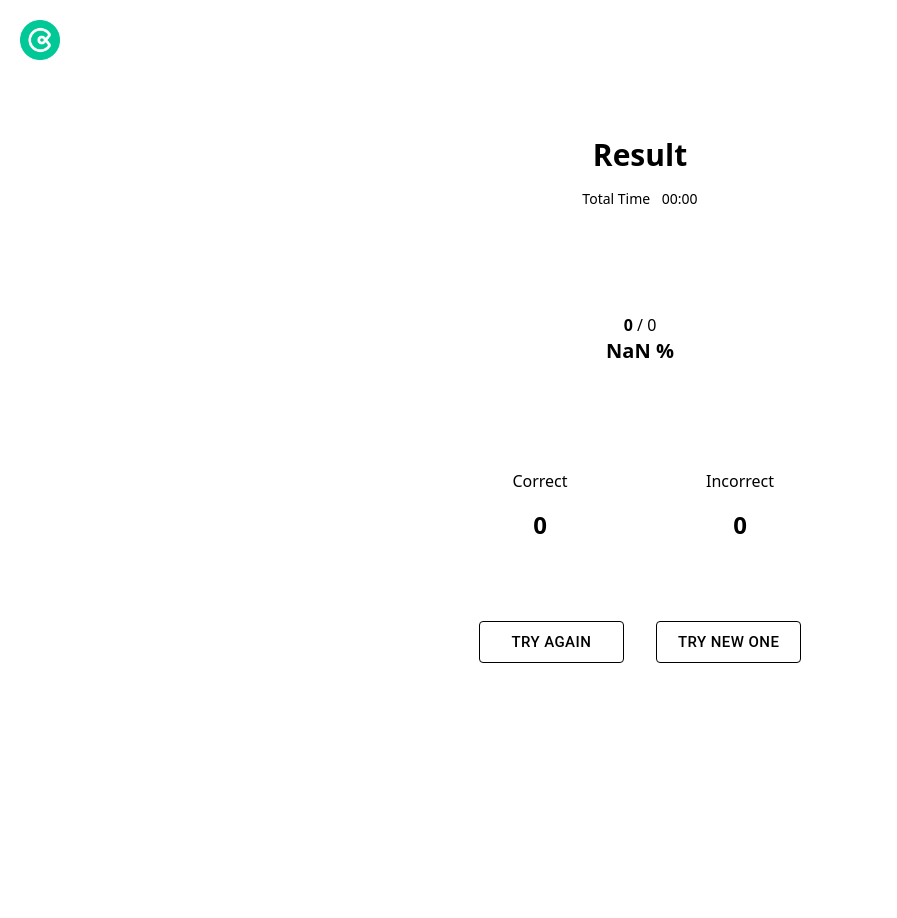
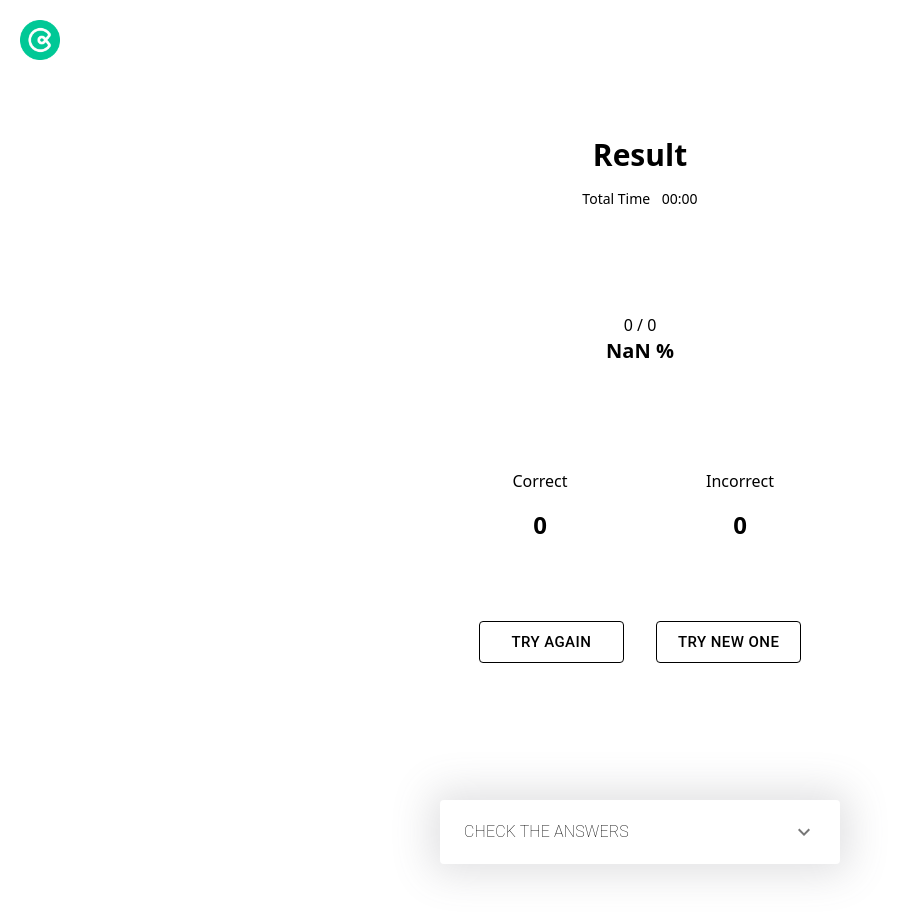
Before and after one commit to dauhnKim/quiz, a React (Create React App) app: page /quiz-result in a window 1280 px wide. Shown: the top 918 px of the page, without its empty margins (0-897 px from the left). Before the commit the page ends 800 px from the top, so only its background shows below. Built offline with nearby package versions, Linux system fonts and the light colour scheme.

Commit message:
feat: add a review note feature for wrong answers

```diff
--- a/package.json
+++ b/package.json
@@ -5,6 +5,7 @@
   "dependencies": {
     "@emotion/react": "11.9.3",
     "@emotion/styled": "11.9.3",
+    "@mui/icons-material": "^5.8.4",
     "@mui/material": "5.8.7",
     "@testing-library/jest-dom": "5.16.4",
     "@testing-library/react": "13.3.0",
--- /dev/null
+++ b/src/components/AccordionSet.tsx
@@ -0,0 +1,28 @@
+import React, { ReactNode } from "react";
+
+import ExpandMoreIcon from "@mui/icons-material/ExpandMore";
+import { Accordion, AccordionDetails, AccordionSummary, Typography } from "@mui/material";
+
+import { useAtomValue } from "jotai";
+import { themeAtom } from "../utils/store";
+
+interface Props {
+  title: string;
+  children: ReactNode;
+}
+
+const AccordionSet: React.FC<Props> = ({ title, children }) => {
+  const theme = useAtomValue(themeAtom);
+
+  return (
+    <Accordion className="p-2" sx={{ backgroundColor: "transparent", color: "inherit", boxShadow: "rgba(100, 100, 111, 0.2) 0px 0px 40px 9px" }}>
+      <AccordionSummary expandIcon={<ExpandMoreIcon sx={{ color: theme === "dark" ? "white" : "#777" }} />} aria-controls="panel1bh-content" id="panel1bh-header">
+        <Typography className="uppercase !font-extralight">{title}</Typography>
+      </AccordionSummary>
+
+      <AccordionDetails>{children}</AccordionDetails>
+    </Accordion>
+  );
+};
+
+export default AccordionSet;
--- a/src/components/Layout.tsx
+++ b/src/components/Layout.tsx
@@ -10,7 +10,7 @@ const url = "https://www.classting.com/";
 
 const Layout: React.FC<Props> = ({ children }) => {
   return (
-    <div className="dark:bg-[#0c0c0c] dark:text-[#fafafa] h-screen w-screen flex items-center justify-center">
+    <div className="dark:bg-[#0c0c0c] dark:text-[#fafafa] h-full w-screen flex items-center justify-center">
       <img src="/assets/classting_logo.png" alt="logo" className="h-10 w-10 absolute left-5 top-5 cursor-pointer" onClick={() => window.open(url, "_blank", "noopener,noreferrer")} />
       <div className="absolute right-5 top-5 flex items-center space-x-5">
         <StopWatch />
--- a/src/components/PieChart.tsx
+++ b/src/components/PieChart.tsx
@@ -29,7 +29,9 @@ const PieChart: React.FC<Props> = ({ data, total }) => {
         </Chart>
       </ResponsiveContainer>
       <div className="absolute top-[50%] left-[50%] -translate-y-[50%] -translate-x-[50%] font-bold text-center">
-        {data[0].value} <span className="font-extralight"> / {total}</span>
+        <span className="font-extralight ">
+          {data[0].value} / {total}
+        </span>
         <p className="text-xl">{((+data[0].value / total) * 100).toFixed()} %</p>
       </div>
     </div>
--- /dev/null
+++ b/src/components/QuizSet.tsx
@@ -0,0 +1,54 @@
+import { FormControlLabel, Radio, RadioGroup } from "@mui/material";
+import { useAtomValue } from "jotai";
+import { themeAtom } from "../utils/store";
+import { AnswerType, QuizType } from "../utils/metrics";
+import { cls } from "../utils/libs";
+
+interface Props {
+  currentQuiz: number;
+  val?: string;
+  quizzes: Array<QuizType>;
+  answers: Array<string>;
+  onChange?: () => void;
+  userAnswer?: string;
+  className?: string;
+}
+
+const QuizSet: React.FC<any> = ({ currentQuiz, val, onChange, quizzes, answers, userAnswer, className = "" }: Props) => {
+  const theme = useAtomValue<string>(themeAtom);
+  const isCorrect = val === quizzes[currentQuiz]?.correct_answer || false;
+
+  const radioStyle = {
+    color: theme === "dark" ? "rgb(229 231 235)" : "black",
+    "&.Mui-checked": {
+      color: theme === "dark" && isCorrect ? "#00c896" : isCorrect ? "#00a37a" : "#E85B2A",
+    },
+  };
+
+  return (
+    <>
+      {/* Question */}
+      <div className="text-2xl">
+        <h1 className="inline mr-3">Q {currentQuiz + 1}.</h1>
+        <div className="inline" dangerouslySetInnerHTML={{ __html: quizzes[currentQuiz].question }}></div>
+      </div>
+
+      {/* Answers */}
+      <RadioGroup className={cls(className, "py-10")} name="quiz" value={val ? val : ""} onChange={onChange ? onChange : () => {}}>
+        {answers.map((v, i) => {
+          return (
+            <FormControlLabel
+              //
+              key={v}
+              value={v}
+              label={v}
+              control={<Radio checked={userAnswer ? v === userAnswer : undefined} sx={radioStyle} />}
+            />
+          );
+        })}
+      </RadioGroup>
+    </>
+  );
+};
+
+export default QuizSet;
--- a/src/components/StopWatch.tsx
+++ b/src/components/StopWatch.tsx
@@ -9,6 +9,7 @@ const StopWatch = () => {
   const setUserAnswers = useSetAtom(userAnswersAtom);
 
   useEffect(() => {
+    console.log("isRunning :>> ", isRunning);
     let interval: string | number | NodeJS.Timer | undefined;
     if (isRunning) {
       interval = setInterval(() => {
@@ -26,7 +27,7 @@ const StopWatch = () => {
     return () => {
       clearInterval(interval);
     };
-  }, []);
+  }, [isRunning]);
 
   return isRunning ? (
     <div>
--- a/src/pages/QuizResult.tsx
+++ b/src/pages/QuizResult.tsx
@@ -6,12 +6,17 @@ import { useAtomValue } from "jotai";
 import { ChartType } from "../utils/metrics";
 import { quizzesAtom, userAnswersAtom } from "../utils/store";
 
+import QuizSet from "../components/QuizSet";
 import PieChart from "../components/PieChart";
+import AccordionSet from "../components/AccordionSet";
 import { PrimaryButton } from "../components/Button/Primary";
 
 const QuizResult = () => {
   const navigate = useNavigate();
-  const [data, setData] = useState<Array<ChartType>>([]);
+
+  const [chartData, setChartData] = useState<Array<ChartType>>([]);
+
+  const quizzes = useAtomValue(quizzesAtom);
 
   const userAnswers = useAtomValue(userAnswersAtom);
 
@@ -25,40 +30,59 @@ const QuizResult = () => {
       answer.isCorrect ? tempChartData[0].value++ : tempChartData[1].value++;
     });
 
-    setData(tempChartData);
+    setChartData(tempChartData);
 
+    window.history.pushState(null, "", document.URL);
     window.addEventListener("popstate", () => navigate("/"));
     return () => {
       window.removeEventListener("popstate", () => {});
     };
   }, []);
 
-  useEffect(() => {
-    window.history.pushState(null, "", document.URL);
-  });
-
   return (
-    <div className="w-full h-full flex items-center justify-center flex-col">
-      <section className="w-full flex flex-col items-center space-y-4">
+    <div className="w-full h-full">
+      <section className="h-screen flex items-center justify-center flex-col">
+        <div className="w-full flex flex-col items-center space-y-4">
           <h1 className="text-3xl font-bold">Result</h1>
           <h1 className="text-sm">
             <span className="mr-2 font-extralight ">Total Time </span>
             {userAnswers.totalTime}
           </h1>
-      </section>
-      {data.length > 0 && <PieChart data={data} total={userAnswers.answerInfo.length} />}
-      <section className="w-full grid grid-cols-2 mb-20">
-        {data.map((d) => (
+        </div>
+        {chartData.length > 0 && <PieChart data={chartData} total={userAnswers.answerInfo.length} />}
+        <div className="w-full grid grid-cols-2 mb-20">
+          {chartData.map((d) => (
             <div key={d.name} className="flex flex-col items-center justify-center space-y-4">
               <div className="font-light">{d.name}</div>
               <div className="font-bold text-2xl">{d.value}</div>
             </div>
           ))}
+        </div>
+
+        <div className="grid grid-cols-2 gap-x-8">
+          <PrimaryButton text={"Try Again"} onClick={() => navigate("/main-quiz")} />
+          <PrimaryButton text={"Try New One"} onClick={() => navigate("/")} />
+        </div>
       </section>
 
-      <section className="grid grid-cols-2 gap-x-8">
-        <PrimaryButton text={"Try Again"} onClick={() => navigate("/main-quiz")} />
-        <PrimaryButton text={"Try New One"} onClick={() => navigate("/")} />
+      <section className="pb-16">
+        <AccordionSet title="Check the answers">
+          <div className="grid grid-cols-1 gap-y-6">
+            {quizzes.map((quiz, idx) => {
+              const { userAnswer, answers } = userAnswers.answerInfo[idx];
+              return (
+                quiz.correct_answer !== userAnswer && (
+                  <>
+                    <QuizSet currentQuiz={idx} quizzes={quizzes} answers={answers} userAnswer={userAnswer} className="!pt-0" />
+                    <div className="w-full text-right font-extralight">
+                      Correct Answer : <b className="text-[#00c896]">{quiz.correct_answer}</b>
+                    </div>
+                  </>
+                )
+              );
+            })}
+          </div>
+        </AccordionSet>
       </section>
     </div>
   );
--- a/src/pages/StartQuiz.tsx
+++ b/src/pages/StartQuiz.tsx
@@ -6,18 +6,16 @@ import { answersAtom, isTimeRunningAtom, quizzesAtom } from "../utils/store";
 import { PrimaryButton } from "../components/Button/Primary";
 
 const StartQuiz = () => {
-  const setIsTimeRunning = useSetAtom(isTimeRunningAtom);
   const setQuizzes = useSetAtom(quizzesAtom);
   const setAnswers = useSetAtom(answersAtom);
 
   const onStartClick = () => {
-    setIsTimeRunning(false);
     setQuizzes([]);
     setAnswers([]);
   };
 
   return (
-    <div className="flex items-center justify-center flex-col">
+    <div className="flex items-center justify-center flex-col h-screen">
       <h1 className="text-6xl">Quiz</h1>
       <p className="py-10 text-[#737373] text-center">You will be presented with 10 questions. Follow the instructions on each page. Your results will be calculated at the end.</p>
       <Link to="/main-quiz">
```
Also changed, not shown: src/pages/MainQuiz.tsx (+6 -29 lines), 1 other file (tests, documents, lock files or other folders). Lines whose indentation alone changed are shown as unchanged.
